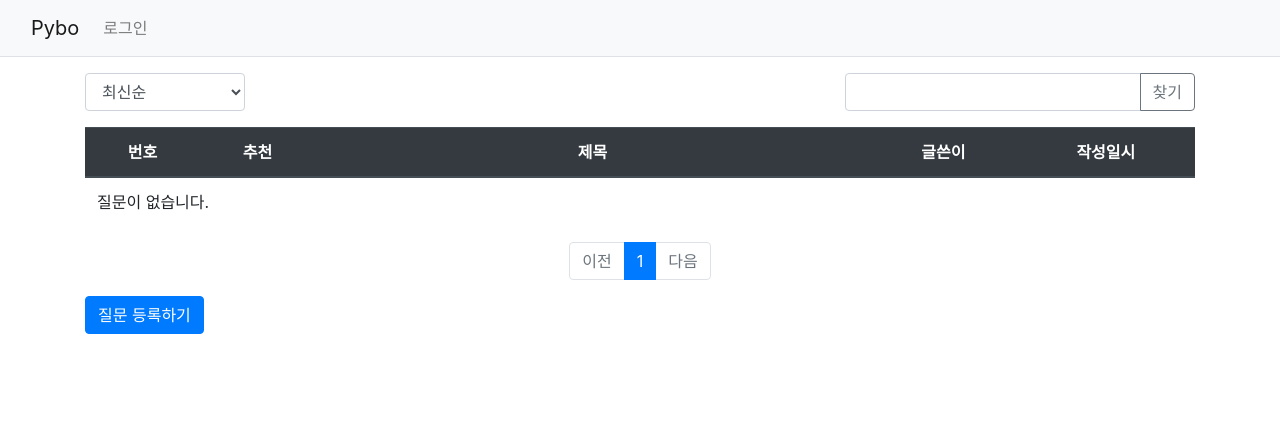
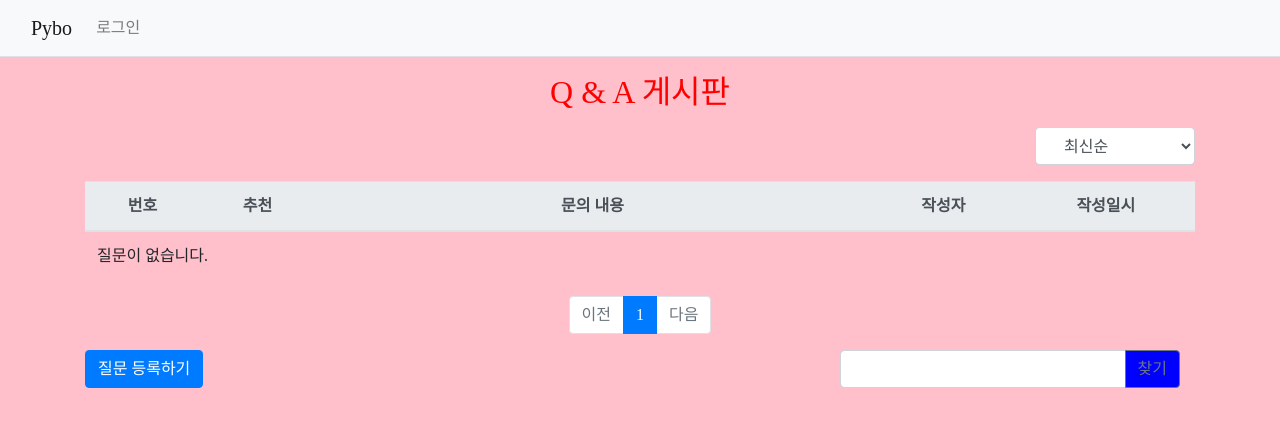
Before and after one commit to qhdwhr4/pybo, a Django app: page / in a window 1280 px wide. Shown: the top 427 px of the page. Run offline with Django 3.2, Linux system fonts and the light colour scheme; data that the repository does not hold is empty; some libraries are stand-ins or nearby versions.

Commit message:
html 변경

```diff
--- a/templates/pybo/question_list.html
+++ b/templates/pybo/question_list.html
@@ -1,29 +1,51 @@
 {% extends 'base.html' %}
 {% load pybo_filter %}
 {% block content %}
-<div class="container my-3">
+<head>
+    <style>
+    #col1 {
+        background-color : blue;
+        text-color : white;
+    }
+    h2 {
+        font-style : bold;
+    }
+    body {
+        background-color : pink;
+        }
+    #type1 {
+        color : red;
+    }
+    * {
+    font-family : Times New Roman;
+    }
+
+    </style>
+    <p></p>
+    <h2 class="text-center" style="font-family: 궁서; color: red; ">Q & A 게시판</h2>
+
+</head>
+<body>
+<div class="container my-3" >
     <div class="row justify-content-between my-3">
+        <div>
+        </div>
         <div class="col-2">
-            <select class="form-control so">
-                <option value="recent" {% if so == 'recent' %}selected{% endif %}>최신순</option>
-                <option value="recommend" {% if so == 'recommend' %}selected{% endif %}>추천순</option>
-                <option value="popular" {% if so == 'popular' %}selected{% endif %}>인기순</option>
+            <select class="form-control so ">
+                <option value="recent" {% if so == 'recent' %}selected{% endif %}>&nbsp;&nbsp;&nbsp;최신순</option>
+                <option value="recommend" {% if so == 'recommend' %}selected{% endif %}>&nbsp;&nbsp;&nbsp;추천순</option>
+                <option value="popular" {% if so == 'popular' %}selected{% endif %}>&nbsp;&nbsp;&nbsp;인기순</option>
             </select>
         </div>
-        <div class="col-4 input-group">
-            <input type="text" class="form-control kw" value="{{ kw|default_if_none:'' }}">
-            <div class="input-group-append">
-                <button class="btn btn-outline-secondary" type="button" id="btn_search">찾기</button>
-            </div>
-        </div>
+
     </div>
     <table class="table">
-        <thead>
-        <tr class="text-center thead-dark">
+        <thead >
+        <tr class=" text-center thead-light">
             <th>번호</th>
             <th>추천</th>
-            <th style="width:50%">제목</th>
-            <th>글쓴이</th>
+            <th style="width:50%">문의 내용</th>
+            <th>작성자</th>
             <th>작성일시</th>
         </tr>
         </thead>
@@ -41,7 +63,7 @@
                 {% endif %}
             </td>
             <td class="text-left">
-                <a href="{% url 'pybo:detail' question.id %}">{{ question.subject }}</a>
+                <a href="{% url 'pybo:detail' question.id %}" >{{ question.subject }}</a>
                 {% if question.answer_set.count > 0 %}
                 <span class="text-danger small ml-2">{{ question.answer_set.count }}</span>
                 {% endif %}
@@ -95,8 +117,19 @@
         {% endif %}
     </ul>
     <!-- 페이징처리 끝 -->
+    <div class="container my-3" >
+        <div class="row justify-content-between my-3">
     <a href="{% url 'pybo:question_create' %}" class="btn btn-primary">질문 등록하기</a>
+            <div class="col-4 input-group">
+            <input type="text" class="form-control kw" value="{{ kw|default_if_none:'' }}">
+            <div class="input-group-append">
+                <button id="col1"class="btn btn-outline-secondary " type="button" id="btn_search">찾기</button>
+            </div>
+        </div>
+            </div>
+        </div>
 </div>
+</body>
 <form id="searchForm" method="get" action="{% url 'index' %}">
     <input type="hidden" id="kw" name="kw" value="{{ kw|default_if_none:'' }}">
     <input type="hidden" id="page" name="page" value="{{ page }}">
```
